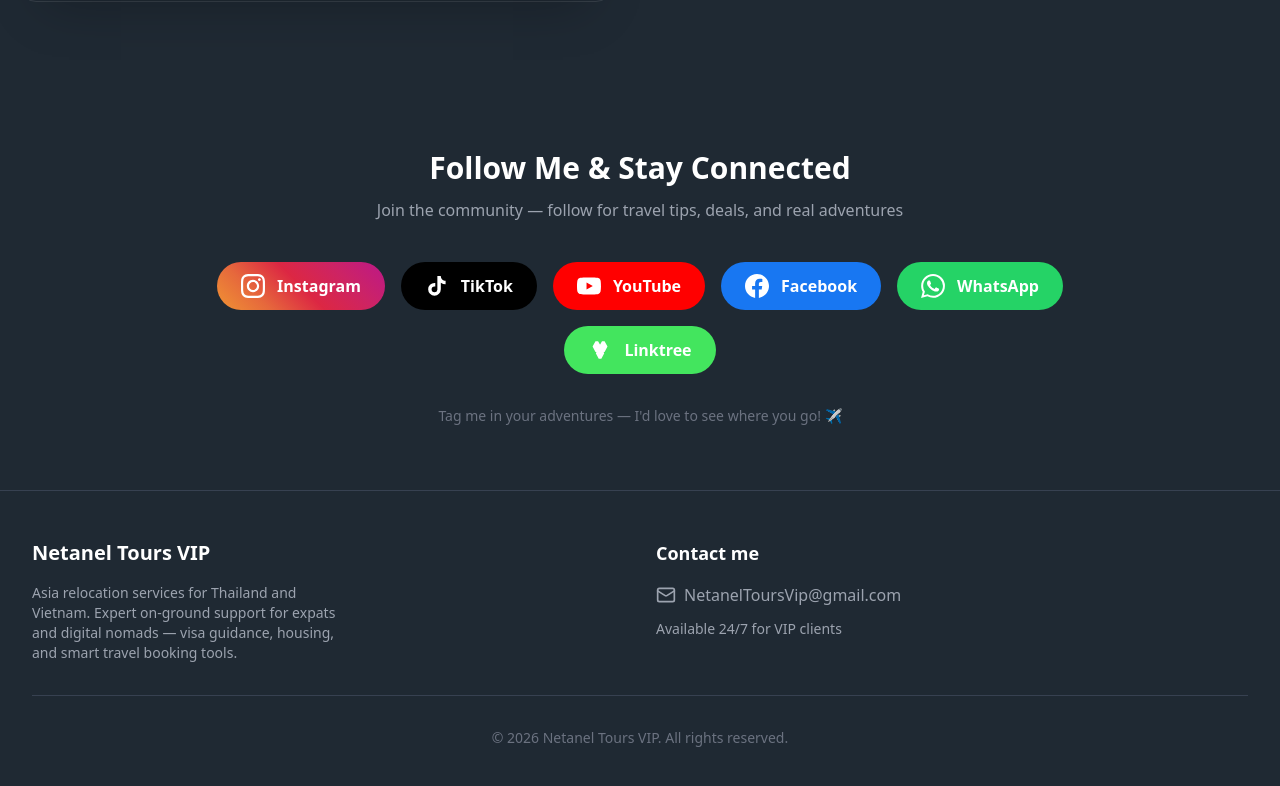
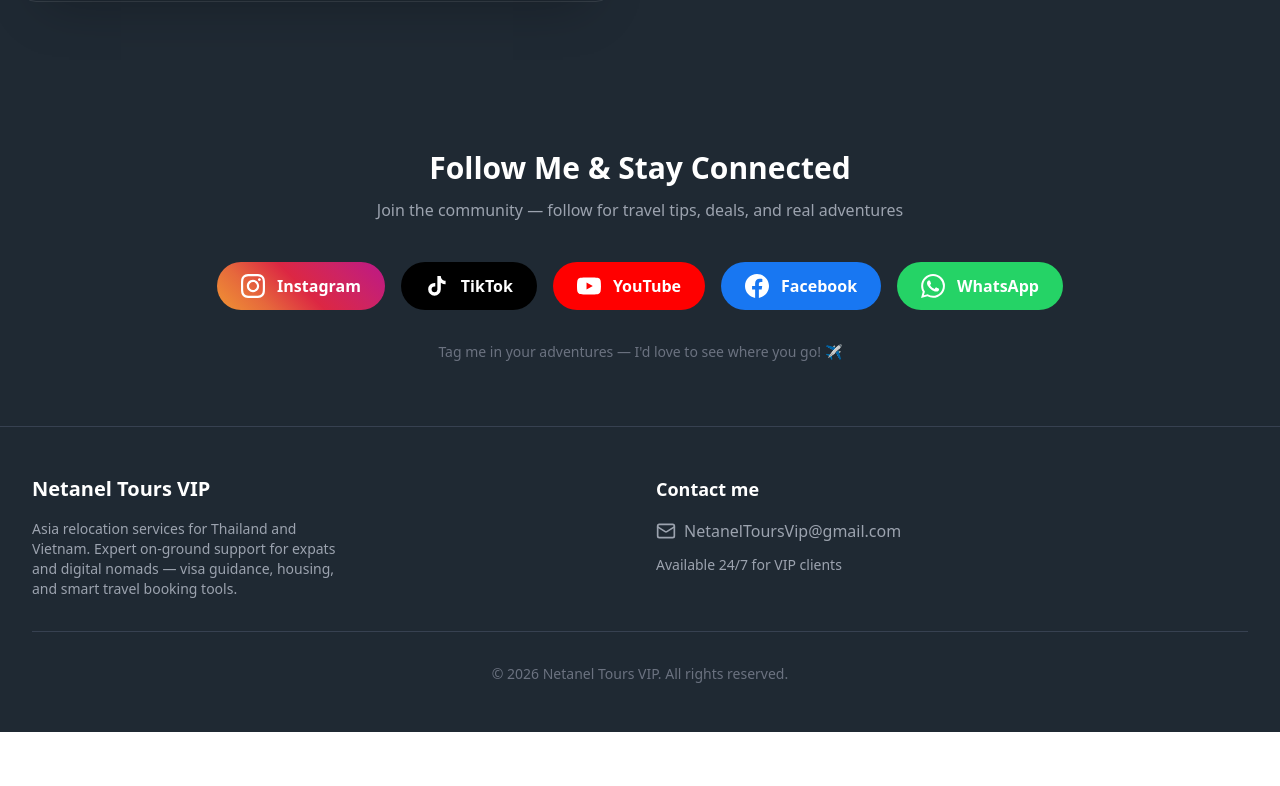
Before and after one commit to PromoAI07/netaneltoursvip, a React (Vite) app: page / in a window 1280 px wide. Shown: the part 10582-11368 px from the top of the page. After the commit the page ends 11314 px from the top, so only its background shows below. Built offline with nearby package versions, Linux system fonts and the light colour scheme.

Commit message:
Remove Linktree link from SocialMediaSection
Agent-Logs-Url: https://github.com/PromoAI07/netaneltoursvip/sessions/64521ea9-d1fd-4839-ad04-ea3fef36a3ac

Co-authored-by: PromoAI07 <198759396+PromoAI07@users.noreply.github.com>

```diff
--- a/src/components/SocialMediaSection.tsx
+++ b/src/components/SocialMediaSection.tsx
@@ -66,19 +66,6 @@ export function SocialMediaSection() {
           <path d="M17.472 14.382c-.297-.149-1.758-.867-2.03-.967-.273-.099-.471-.148-.67.15-.197.297-.767.966-.94 1.164-.173.199-.347.223-.644.075-.297-.15-1.255-.463-2.39-1.475-.883-.788-1.48-1.761-1.653-2.059-.173-.297-.018-.458.13-.606.134-.133.298-.347.446-.52.149-.174.198-.298.298-.497.099-.198.05-.371-.025-.52-.075-.149-.669-1.612-.916-2.207-.242-.579-.487-.5-.669-.51-.173-.008-.371-.01-.57-.01-.198 0-.52.074-.792.372-.272.297-1.04 1.016-1.04 2.479 0 1.462 1.065 2.875 1.213 3.074.149.198 2.096 3.2 5.077 4.487.709.306 1.262.489 1.694.625.712.227 1.36.195 1.871.118.571-.085 1.758-.719 2.006-1.413.248-.694.248-1.289.173-1.413-.074-.124-.272-.198-.57-.347m-5.421 7.403h-.004a9.87 9.87 0 01-5.031-1.378l-.361-.214-3.741.982.998-3.648-.235-.374a9.86 9.86 0 01-1.51-5.26c.001-5.45 4.436-9.884 9.888-9.884 2.64 0 5.122 1.03 6.988 2.898a9.825 9.825 0 012.893 6.994c-.003 5.45-4.437 9.884-9.885 9.884m8.413-18.297A11.815 11.815 0 0012.05 0C5.495 0 .16 5.335.157 11.892c0 2.096.547 4.142 1.588 5.945L.057 24l6.305-1.654a11.882 11.882 0 005.683 1.448h.005c6.554 0 11.89-5.335 11.893-11.893a11.821 11.821 0 00-3.48-8.413z" />
         </svg>
 
-  },
-  {
-    name: 'Linktree',
-    url: 'https://linktr.ee/netaneltoursvip',
-    label: 'All My Links',
-    style: {
-      backgroundColor: '#43E55E'
-    },
-    icon:
-    <svg className="w-6 h-6" viewBox="0 0 24 24" fill="white">
-          <path d="M7.953 15.066c-.08.163-.08.324 0 .486l2.645 4.932c.08.163.243.243.404.243h2.08c.163 0 .324-.08.404-.243l2.645-4.932c.08-.162.08-.323 0-.486l-2.645-4.932c-.08-.162-.241-.243-.404-.243h-2.08c-.161 0-.324.081-.404.243zm3.24-6.74c-.08.162-.08.323 0 .485l2.645 4.932c.08.163.243.243.404.243h2.08c.163 0 .324-.08.404-.243l2.645-4.932c.08-.162.08-.323 0-.485L16.726 3.394c-.08-.163-.241-.243-.404-.243h-2.08c-.161 0-.324.08-.404.243zm-6.48 0c-.08.162-.08.323 0 .485l2.645 4.932c.08.163.243.243.404.243h2.08c.163 0 .324-.08.404-.243l2.645-4.932c.08-.162.08-.323 0-.485L10.246 3.394c-.08-.163-.241-.243-.404-.243h-2.08c-.161 0-.324.08-.404.243z" />
-        </svg>
-
   }];
 
   return (
```
